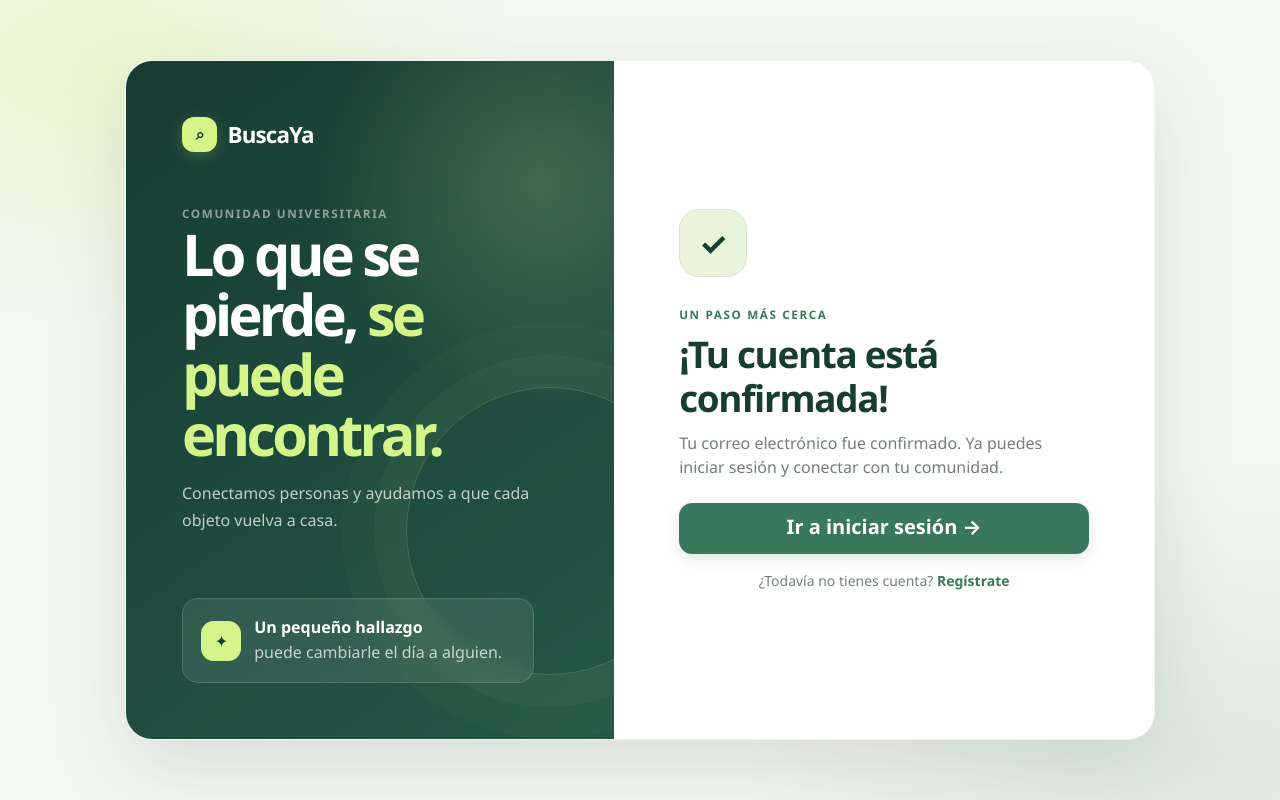
After one commit to mili-d126/TP_BuscaYa_Grupo, a Flask app: page /confirmacion in a window 1280 px wide. The commit adds this page. Run offline with Flask 3, Linux system fonts and the light colour scheme.

Commit message:
Change password; Confirmation landing page

```diff
--- a/app.py
+++ b/app.py
@@ -9,6 +9,7 @@ from supabase_client import (
     SupabaseError,
     save_auth_session,
     select,
+    reset_password_for_email,
     sign_in,
     sign_up,
     update,
@@ -42,6 +43,16 @@ def home():
     return redirect(url_for("login"))
 
 
+@app.route("/confirmacion")
+def confirmacion():
+    confirmation_error = any(
+        request.args.get(key) for key in ("error", "error_code", "error_description")
+    )
+    return render_template(
+        "confirmacion.html", confirmation_error=confirmation_error
+    )
+
+
 @app.route("/registro", methods=["GET", "POST"])
 def registro():
     if request.method == "POST":
@@ -50,11 +61,22 @@ def registro():
         contrasena = request.form["contrasena"]
 
         try:
-            response = sign_up(email, contrasena, nombre)
+            response = sign_up(
+                email,
+                contrasena,
+                nombre,
+                url_for("confirmacion", _external=True),
+            )
         except SupabaseError as error:
             if error.status in (400, 422):
                 flash("El correo electrónico ya se encuentra registrado o no es válido.", "danger")
                 return render_template("registro.html")
+            if error.status == 429:
+                flash(
+                    "Se alcanzó el límite de correos de registro. Espera un poco antes de volver a intentarlo.",
+                    "danger",
+                )
+                return render_template("registro.html"), 429
             raise
 
         if response.get("access_token"):
@@ -85,6 +107,70 @@ def login():
         return redirect(url_for("perfil"))
 
     return render_template("login.html")
+
+
+@app.route("/recuperar-contrasena", methods=["GET", "POST"])
+def recuperar_contrasena():
+    if request.method == "POST":
+        email = request.form["email"].strip().lower()
+        try:
+            reset_password_for_email(
+                email, url_for("restablecer_contrasena", _external=True)
+            )
+        except SupabaseError as error:
+            if error.status == 429:
+                flash("Demasiados intentos. Espera un momento antes de volver a intentarlo.", "danger")
+                return render_template("recuperar_contrasena.html"), 429
+            raise
+
+        flash(
+            "Si existe una cuenta con ese correo, recibirás un enlace para cambiar tu contraseña.",
+            "success",
+        )
+        return redirect(url_for("recuperar_contrasena"))
+
+    return render_template("recuperar_contrasena.html")
+
+
+@app.route("/restablecer-contrasena", methods=["GET", "POST"])
+def restablecer_contrasena():
+    if request.method == "GET":
+        return render_template("restablecer_contrasena.html")
+
+    access_token = request.form.get("access_token", "").strip()
+    nueva_contrasena = request.form.get("nueva_contrasena", "")
+    confirmar_contrasena = request.form.get("confirmar_contrasena", "")
+
+    if not access_token:
+        return render_template(
+            "restablecer_contrasena.html",
+            reset_error="El enlace no es válido. Solicita uno nuevo.",
+        ), 400
+    if len(nueva_contrasena) < 6:
+        return render_template(
+            "restablecer_contrasena.html",
+            access_token=access_token,
+            reset_error="La contraseña debe tener al menos 6 caracteres.",
+        ), 400
+    if nueva_contrasena != confirmar_contrasena:
+        return render_template(
+            "restablecer_contrasena.html",
+            access_token=access_token,
+            reset_error="Las contraseñas no coinciden.",
+        ), 400
+
+    try:
+        update_password(nueva_contrasena, access_token)
+    except SupabaseError as error:
+        if error.status in (400, 401, 422):
+            return render_template(
+                "restablecer_contrasena.html",
+                reset_error="El enlace venció o ya fue utilizado. Solicita uno nuevo.",
+            ), 400
+        raise
+
+    flash("Tu contraseña se actualizó. Ya puedes iniciar sesión.", "success")
+    return redirect(url_for("login"))
 
 
 @app.route("/logout")
@@ -130,6 +216,14 @@ def cambiar_contrasena():
 
     contrasena_actual = request.form["contrasena_actual"]
     nueva_contrasena = request.form["nueva_contrasena"]
+    confirmar_contrasena = request.form["confirmar_contrasena"]
+
+    if len(nueva_contrasena) < 6:
+        flash("La nueva contraseña debe tener al menos 6 caracteres.", "danger")
+        return redirect(url_for("perfil"))
+    if nueva_contrasena != confirmar_contrasena:
+        flash("Las contraseñas nuevas no coinciden.", "danger")
+        return redirect(url_for("perfil"))
 
     try:
         verified_session = sign_in(session["email"], contrasena_actual)
@@ -139,7 +233,13 @@ def cambiar_contrasena():
             return redirect(url_for("perfil"))
         raise
 
-    update_password(nueva_contrasena, verified_session["access_token"])
+    try:
+        update_password(nueva_contrasena, verified_session["access_token"])
+    except SupabaseError as error:
+        if error.status in (400, 422):
+            flash("No se pudo actualizar la contraseña. Verifica que cumpla los requisitos.", "danger")
+            return redirect(url_for("perfil"))
+        raise
     flash("¡Contraseña actualizada con éxito!", "success")
     return redirect(url_for("perfil"))
 
--- a/static/css/buscaya.css
+++ b/static/css/buscaya.css
@@ -371,6 +371,42 @@ textarea.form-control {
     text-decoration: underline;
 }
 
+.confirmation-content {
+    width: 100%;
+    max-width: 410px;
+}
+
+.confirmation-content h2 {
+    margin: 0.45rem 0 0.7rem;
+    color: var(--by-forest);
+    font-size: clamp(1.8rem, 3vw, 2.3rem);
+    font-weight: 750;
+}
+
+.confirmation-content .btn {
+    min-height: 3.2rem;
+}
+
+.confirmation-icon {
+    display: grid;
+    width: 4.25rem;
+    height: 4.25rem;
+    margin-bottom: 1.5rem;
+    place-items: center;
+    color: var(--by-forest);
+    background: #e8f4dc;
+    border: 1px solid #d5e9c2;
+    border-radius: 1.25rem;
+    font-size: 2rem;
+    font-weight: 750;
+}
+
+.confirmation-icon-error {
+    color: #8d3e35;
+    background: #fff0ed;
+    border-color: #f3d4ce;
+}
+
 @media (max-width: 767.98px) {
     .navbar {
         padding: 0.65rem 0;
--- /dev/null
+++ b/templates/confirmacion.html
@@ -0,0 +1,50 @@
+<!DOCTYPE html>
+<html lang="es">
+<head>
+    <meta charset="UTF-8">
+    <meta name="viewport" content="width=device-width, initial-scale=1.0">
+    <title>{{ "Enlace de confirmación" if confirmation_error else "Cuenta confirmada" }} - BuscaYa</title>
+    <link href="https://cdn.jsdelivr.net/npm/bootstrap@5.3.3/dist/css/bootstrap.min.css" rel="stylesheet">
+    <link rel="stylesheet" href="{{ url_for('static', filename='css/buscaya.css') }}">
+</head>
+<body class="auth-page">
+    <main class="auth-shell confirmation-shell">
+        <section class="auth-story">
+            <a class="navbar-brand fw-bold" href="{{ url_for('login') }}">
+                <span class="brand-mark" aria-hidden="true">⌕</span> BuscaYa
+            </a>
+            <div class="auth-story-copy">
+                <span class="page-eyebrow text-white-50">Comunidad universitaria</span>
+                <h1>Lo que se pierde, <span>se puede encontrar.</span></h1>
+                <p>Conectamos personas y ayudamos a que cada objeto vuelva a casa.</p>
+            </div>
+            <div class="auth-note">
+                <span class="auth-note-icon" aria-hidden="true">✦</span>
+                <span><strong>Un pequeño hallazgo</strong><br><span class="auth-footnote">puede cambiarle el día a alguien.</span></span>
+            </div>
+        </section>
+        <section class="auth-panel">
+            <div class="confirmation-content">
+                <div class="confirmation-icon{{ ' confirmation-icon-error' if confirmation_error else '' }}" aria-hidden="true">
+                    {{ "!" if confirmation_error else "✓" }}
+                </div>
+                <span class="page-eyebrow">{{ "Revisa tu enlace" if confirmation_error else "Un paso más cerca" }}</span>
+                <h2>{{ "No pudimos confirmar tu cuenta" if confirmation_error else "¡Tu cuenta está confirmada!" }}</h2>
+                <p class="text-muted mb-4">
+                    {% if confirmation_error %}
+                        El enlace pudo haber vencido o ya fue utilizado. Puedes intentar iniciar sesión o crear una cuenta nueva.
+                    {% else %}
+                        Tu correo electrónico fue confirmado. Ya puedes iniciar sesión y conectar con tu comunidad.
+                    {% endif %}
+                </p>
+                <a href="{{ url_for('login') }}" class="btn btn-success btn-lg w-100 mb-3">
+                    Ir a iniciar sesión <span aria-hidden="true">→</span>
+                </a>
+                <p class="small text-muted mb-0 text-center">
+                    ¿Todavía no tienes cuenta? <a href="{{ url_for('registro') }}" class="auth-link">Regístrate</a>
+                </p>
+            </div>
+        </section>
+    </main>
+</body>
+</html>
--- a/templates/login.html
+++ b/templates/login.html
@@ -50,6 +50,7 @@
                 </form>
 
                 <div class="text-center border-top pt-3">
+                    <small class="d-block mb-2"><a href="{{ url_for('recuperar_contrasena') }}" class="auth-link">¿Olvidaste tu contraseña?</a></small>
                     <small class="text-muted">¿Aún no tienes cuenta? <a href="/registro" class="auth-link">Crea una cuenta</a></small>
                 </div>
             </div>
```
Also changed, not shown: supabase_client.py (+12 -1 lines), templates/perfil.html (+6 -2 lines), templates/recuperar_contrasena.html (added, +57 -0 lines), templates/restablecer_contrasena.html (added, +87 -0 lines), README.md, 2 other files.
